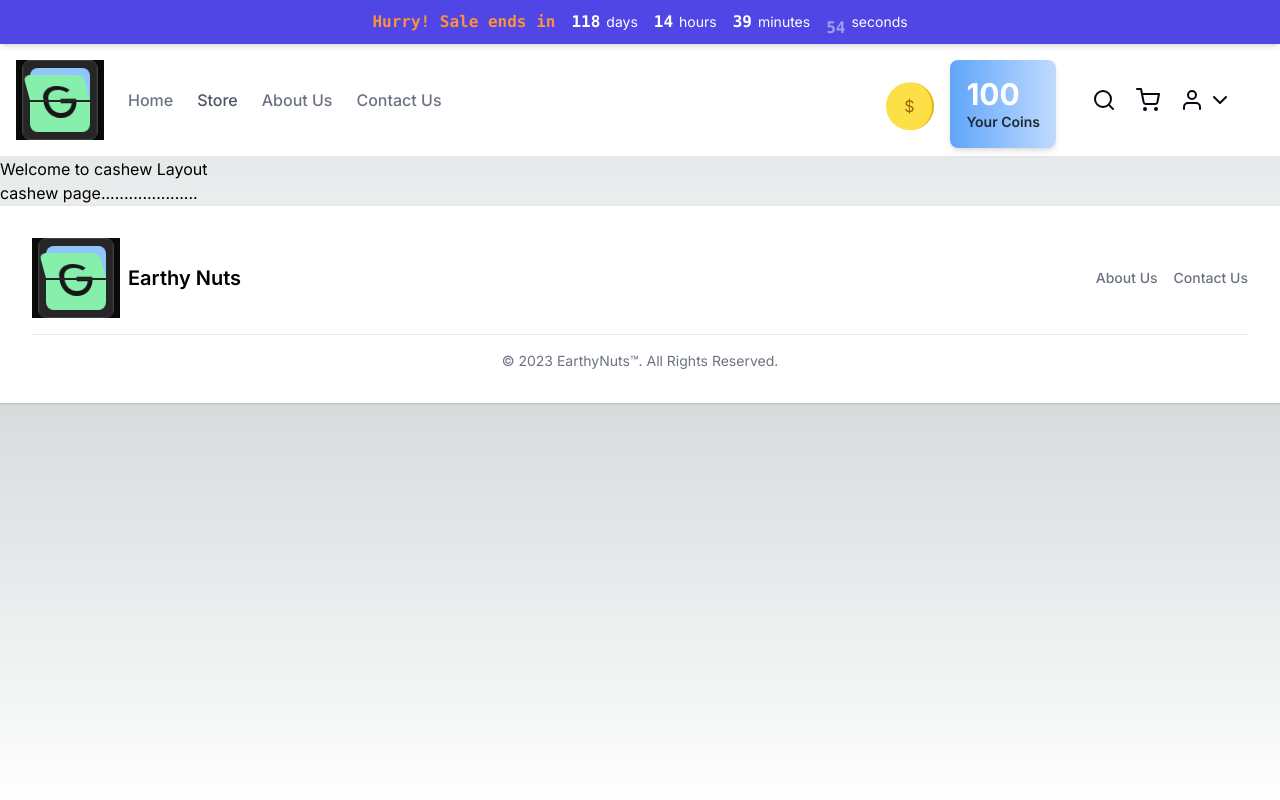
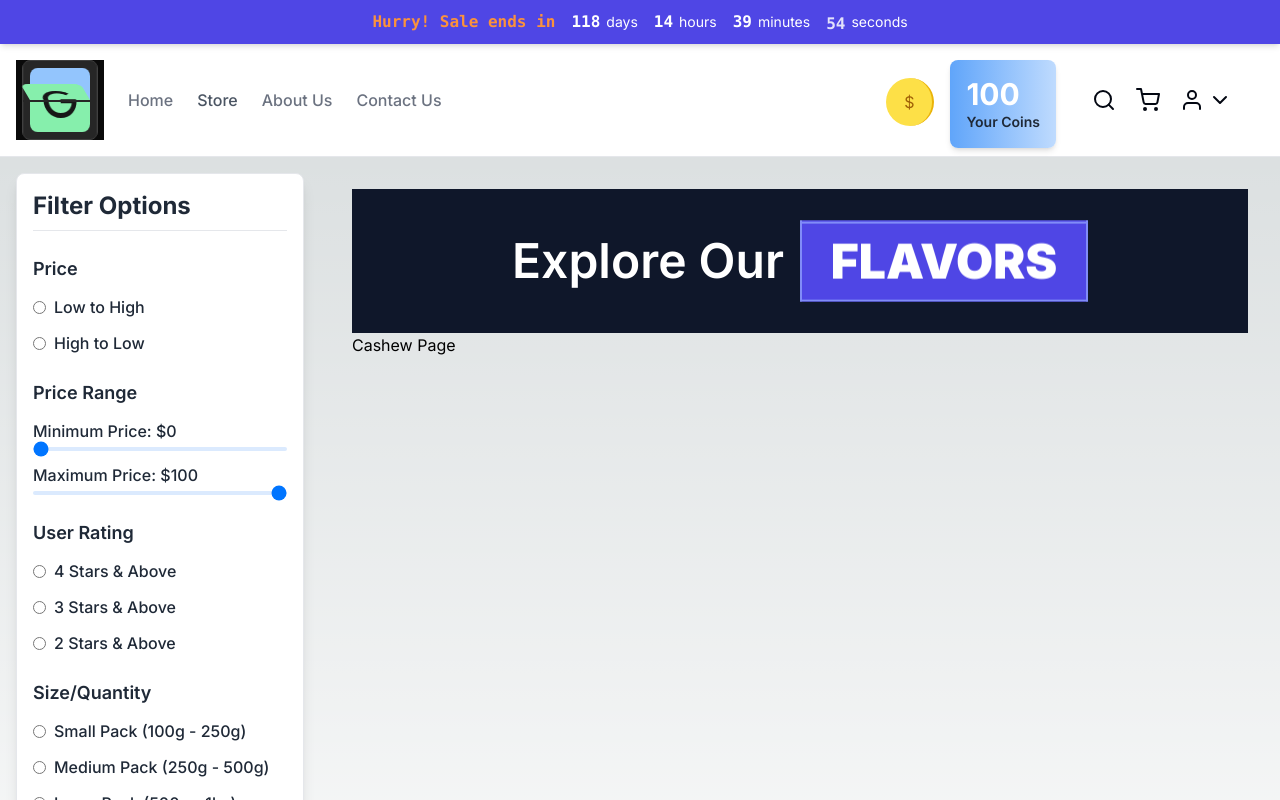
Before and after one commit to Siddharth0101/Ecommerce-Next.js, a Next.js app: page /product/cashew in a window 1280 px wide. Shown: the top 800 px of the page. Built offline with nearby package versions, Linux system fonts and the light colour scheme.

Commit message:
filter options

```diff
--- a/package.json
+++ b/package.json
@@ -24,6 +24,7 @@
     "react-redux": "^9.1.2",
     "react-responsive": "^10.0.0",
     "react-router-dom": "^6.24.1",
+    "react-slider": "^2.0.6",
     "tailwind-merge": "^2.3.0"
   },
   "devDependencies": {
--- a/src/app/components/filter/Filter.js
+++ b/src/app/components/filter/Filter.js
@@ -1,3 +1,190 @@
-export default function Filter() {
-  return <div>Filter here</div>;
-}
+"use client";
+import React, { useState } from "react";
+
+const Filters = ({ onFilterChange }) => {
+  const [selectedPrice, setSelectedPrice] = useState("");
+  const [selectedRating, setSelectedRating] = useState("");
+  const [minPrice, setMinPrice] = useState(0);
+  const [maxPrice, setMaxPrice] = useState(100);
+  const [selectedSize, setSelectedSize] = useState("");
+
+  const handlePriceChange = (e) => {
+    setSelectedPrice(e.target.value);
+    onFilterChange("price", e.target.value);
+  };
+
+  const handleRatingChange = (e) => {
+    setSelectedRating(e.target.value);
+    onFilterChange("rating", e.target.value);
+  };
+
+  const handleMinPriceChange = (e) => {
+    setMinPrice(e.target.value);
+    onFilterChange("minPrice", e.target.value);
+  };
+
+  const handleMaxPriceChange = (e) => {
+    setMaxPrice(e.target.value);
+    onFilterChange("maxPrice", e.target.value);
+  };
+
+  const handleSizeChange = (e) => {
+    setSelectedSize(e.target.value);
+    onFilterChange("size", e.target.value);
+  };
+
+  return (
+    <div className="p-4 bg-white rounded-lg shadow-lg text-gray-800 w-full md:max-w-md mx-auto mb-4 md:mb-0 border border-gray-200">
+      <h2 className="text-2xl font-bold mb-6 border-b pb-2">Filter Options</h2>
+
+      {/* Price Section */}
+      <div className="mb-6">
+        <h3 className="text-lg font-semibold mb-3">Price</h3>
+        <div className="flex items-center mb-3">
+          <input
+            type="radio"
+            name="price"
+            value="low-to-high"
+            checked={selectedPrice === "low-to-high"}
+            onChange={handlePriceChange}
+            className="mr-2 text-blue-600 focus:ring-2 focus:ring-blue-600"
+          />
+          <label className="font-medium cursor-pointer">Low to High</label>
+        </div>
+        <div className="flex items-center mb-3">
+          <input
+            type="radio"
+            name="price"
+            value="high-to-low"
+            checked={selectedPrice === "high-to-low"}
+            onChange={handlePriceChange}
+            className="mr-2 text-blue-600 focus:ring-2 focus:ring-blue-600"
+          />
+          <label className="font-medium cursor-pointer">High to Low</label>
+        </div>
+      </div>
+
+      {/* Price Range Section */}
+      <div className="mb-6">
+        <h3 className="text-lg font-semibold mb-3">Price Range</h3>
+        <div className="flex flex-col mb-3">
+          <label className="mb-1 font-medium">Minimum Price: ${minPrice}</label>
+          <input
+            type="range"
+            min="0"
+            max="100"
+            value={minPrice}
+            onChange={handleMinPriceChange}
+            className="w-full appearance-none bg-blue-100 h-1 rounded-full outline-none"
+          />
+        </div>
+        <div className="flex flex-col mb-3">
+          <label className="mb-1 font-medium">Maximum Price: ${maxPrice}</label>
+          <input
+            type="range"
+            min="0"
+            max="100"
+            value={maxPrice}
+            onChange={handleMaxPriceChange}
+            className="w-full appearance-none bg-blue-100 h-1 rounded-full outline-none"
+          />
+        </div>
+      </div>
+
+      {/* User Rating Section */}
+      <div className="mb-6">
+        <h3 className="text-lg font-semibold mb-3">User Rating</h3>
+        <div className="flex items-center mb-3">
+          <input
+            type="radio"
+            name="rating"
+            value="4-and-above"
+            checked={selectedRating === "4-and-above"}
+            onChange={handleRatingChange}
+            className="mr-2 text-yellow-500 focus:ring-2 focus:ring-yellow-500"
+          />
+          <label className="font-medium cursor-pointer">4 Stars & Above</label>
+        </div>
+        <div className="flex items-center mb-3">
+          <input
+            type="radio"
+            name="rating"
+            value="3-and-above"
+            checked={selectedRating === "3-and-above"}
+            onChange={handleRatingChange}
+            className="mr-2 text-yellow-500 focus:ring-2 focus:ring-yellow-500"
+          />
+          <label className="font-medium cursor-pointer">3 Stars & Above</label>
+        </div>
+        <div className="flex items-center mb-3">
+          <input
+            type="radio"
+            name="rating"
+            value="2-and-above"
+            checked={selectedRating === "2-and-above"}
+            onChange={handleRatingChange}
+            className="mr-2 text-yellow-500 focus:ring-2 focus:ring-yellow-500"
+          />
+          <label className="font-medium cursor-pointer">2 Stars & Above</label>
+        </div>
+      </div>
+
+      {/* Size/Quantity Section */}
+      <div className="mb-6">
+        <h3 className="text-lg font-semibold mb-3">Size/Quantity</h3>
+        <div className="flex items-center mb-3">
+          <input
+            type="radio"
+            name="size"
+            value="small"
+            checked={selectedSize === "small"}
+            onChange={handleSizeChange}
+            className="mr-2 text-green-500 focus:ring-2 focus:ring-green-500"
+          />
+          <label className="font-medium cursor-pointer">
+            Small Pack (100g - 250g)
+          </label>
+        </div>
+        <div className="flex items-center mb-3">
+          <input
+            type="radio"
+            name="size"
+            value="medium"
+            checked={selectedSize === "medium"}
+            onChange={handleSizeChange}
+            className="mr-2 text-green-500 focus:ring-2 focus:ring-green-500"
+          />
+          <label className="font-medium cursor-pointer">
+            Medium Pack (250g - 500g)
+          </label>
+        </div>
+        <div className="flex items-center mb-3">
+          <input
+            type="radio"
+            name="size"
+            value="large"
+            checked={selectedSize === "large"}
+            onChange={handleSizeChange}
+            className="mr-2 text-green-500 focus:ring-2 focus:ring-green-500"
+          />
+          <label className="font-medium cursor-pointer">
+            Large Pack (500g - 1kg)
+          </label>
+        </div>
+        <div className="flex items-center mb-3">
+          <input
+            type="radio"
+            name="size"
+            value="bulk"
+            checked={selectedSize === "bulk"}
+            onChange={handleSizeChange}
+            className="mr-2 text-green-500 focus:ring-2 focus:ring-green-500"
+          />
+          <label className="font-medium cursor-pointer">Bulk (1kg+)</label>
+        </div>
+      </div>
+    </div>
+  );
+};
+
+export default Filters;
--- a/src/app/product/almond/layout.js
+++ b/src/app/product/almond/layout.js
@@ -1,11 +1,15 @@
-import Filter from "@/app/components/filter/Filter";
+import Filters from "@/app/components/filter/Filter";
 import React from "react";
 
 const AlmondLayout = ({ children }) => {
   return (
-    <div>
-      {children}
-      <Filter />
+    <div className="flex flex-wrap">
+      <div className="w-full md:w-1/3 lg:w-1/4 p-4">
+        <Filters />
+      </div>
+      <div className="w-full md:w-2/3 lg:w-3/4 p-4">
+        <div className="p-4">{children}</div>
+      </div>
     </div>
   );
 };
--- a/src/app/product/almond/page.js
+++ b/src/app/product/almond/page.js
@@ -9,6 +9,7 @@ export default function Almond() {
         back="Flavors"
         top="Selection"
       />
+      <h1>Almond page</h1>
     </div>
   );
 }
--- a/src/app/product/cashew/layout.js
+++ b/src/app/product/cashew/layout.js
@@ -1,10 +1,15 @@
+import Filters from "@/app/components/filter/Filter";
 import React from "react";
 
 const CashewLayout = ({ children }) => {
   return (
-    <div>
-      <h1>Welcome to cashew Layout</h1>
-      {children}
+    <div className="flex flex-wrap">
+      <div className="w-full md:w-1/3 lg:w-1/4 p-4">
+        <Filters />
+      </div>
+      <div className="w-full md:w-2/3 lg:w-3/4 p-4">
+        <div className="p-4">{children}</div>
+      </div>
     </div>
   );
 };
--- a/src/app/product/cashew/page.js
+++ b/src/app/product/cashew/page.js
@@ -1,3 +1,15 @@
+import ProductHeader from "@/app/components/productHeader/productHeader";
+
 export default function Cashew() {
-  return <div>cashew page.....................</div>;
+  return (
+    <div>
+      <ProductHeader
+        front="Cashew"
+        bottom="Varieties"
+        back="Flavors"
+        top="Selection"
+      />
+      <h1>Cashew Page</h1>
+    </div>
+  );
 }
```
Also changed, not shown: 1 other file (tests, documents, lock files or other folders).
